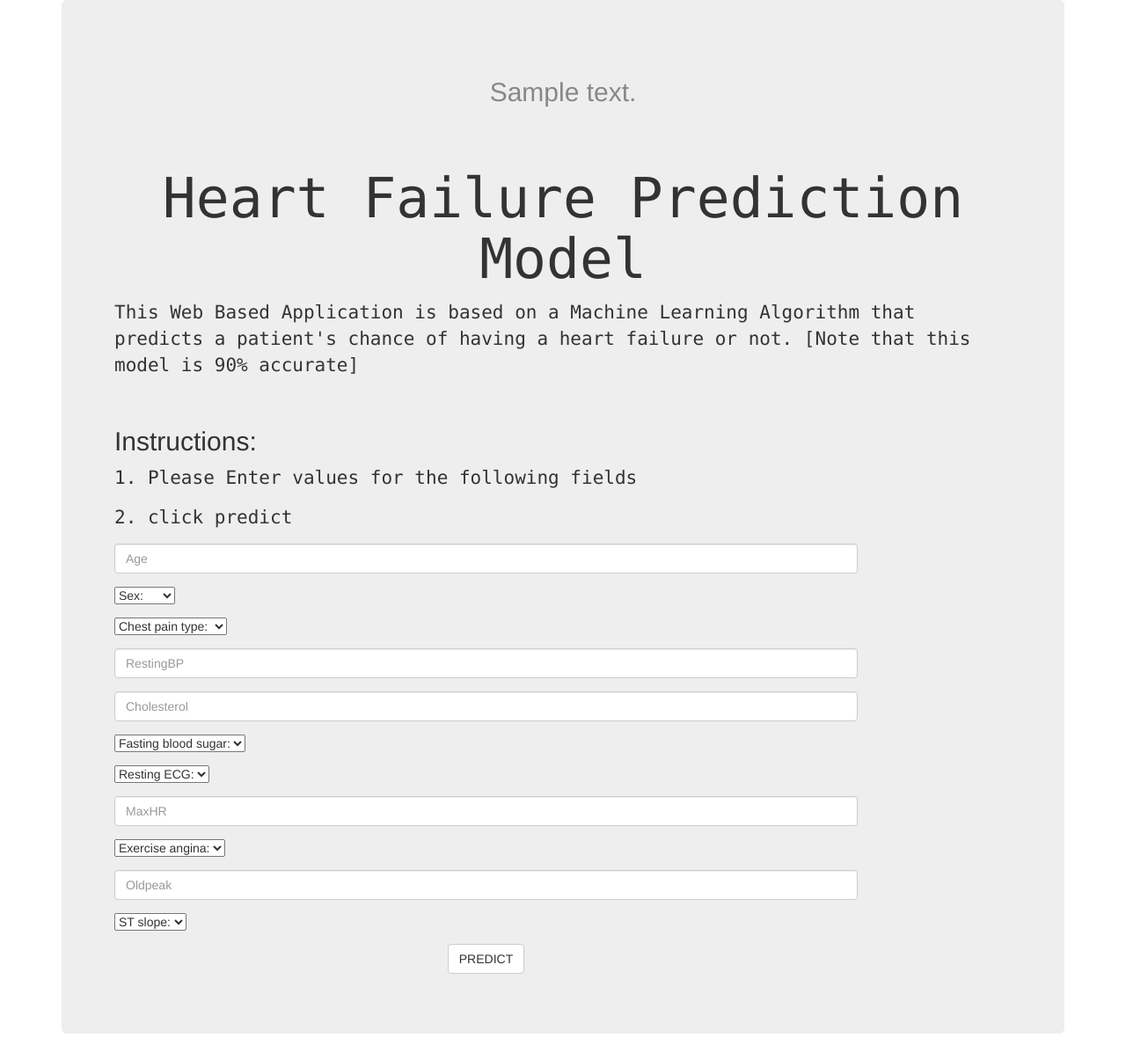
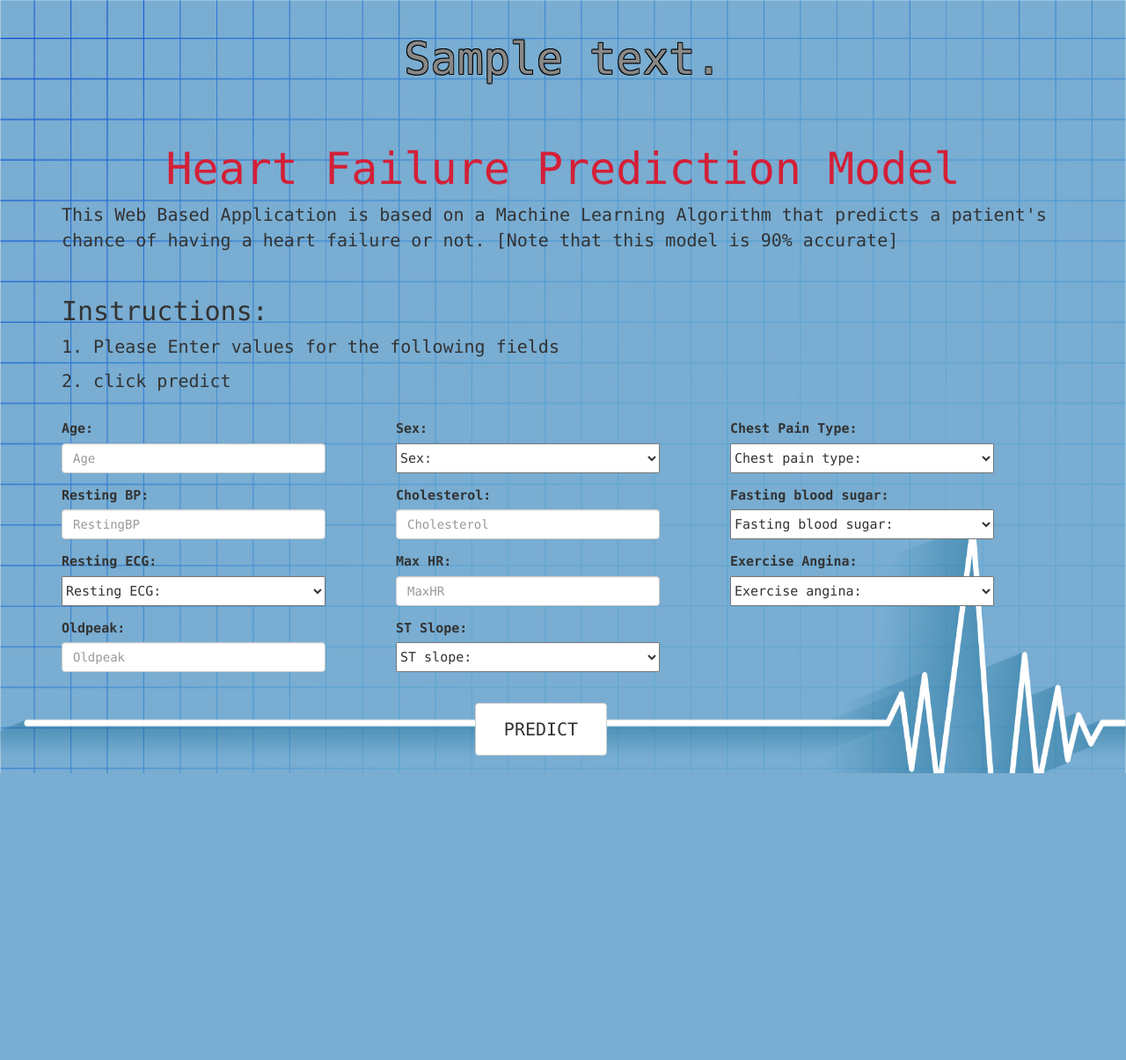
Before and after one commit to mentelmarian/HeartDisease, a Flask app: template templates/index.html in a window 1280 px wide. Shown: the whole page at 88% size. After the commit the page ends 879 px from the top, so only its background shows below. Run offline with Flask 2, Linux system fonts and the light colour scheme; the template is opened without the code that fills it: most values are stand-ins (such as "Sample title", 1, 10 or a date in 2020); some libraries are stand-ins or nearby versions.

Commit message:
Add files via upload

```diff
--- a/computePCA.py
+++ b/computePCA.py
@@ -54,9 +54,9 @@
 
 s = 30
 plt.scatter(d_pca[0:410, 0], d_pca[0:410, 1],
-            color='red',s=s, lw=0, label='Normal')
+            color='#67a9cf',s=s, lw=0, label='Normal')
 plt.scatter(d_pca[410:918, 0], d_pca[410:918, 1],
-            color='blue',s=s, lw=0, label='Heart Disease')
+            color='#ef8a62',s=s, lw=0, label='Heart Disease')
 
 plt.xlabel('Y1')
 plt.ylabel('Y2')
--- a/ml.py
+++ b/ml.py
@@ -106,7 +106,7 @@
 y = df['HeartDisease']
 print(f'Percentage of patients that had a HeartDisease:  {round(y.value_counts(normalize=True)[1]*100,2)} %  --> ({y.value_counts()[1]} patients)\nPercentage of patients that did not have a HeartDisease: {round(y.value_counts(normalize=True)[0]*100,2)}  %  --> ({y.value_counts()[0]} patients)')
 print('\n')
-fig = px.histogram(df, x="HeartDisease")
+fig = px.histogram(df, x="HeartDisease", title="Distribution for the numerical attributes", height=500)
 fig.show()
 print('\n')
 print(df[numerical].describe())
--- a/templates/index.html
+++ b/templates/index.html
@@ -14,17 +14,65 @@
 
         .text{
             color:{{color_choice}};
+            text-shadow:
+              -0.8px -0.8px 0 #000,
+              0.85px -0.85px 0 #000,
+              -0.85px 0.85px 0 #000,
+              0.85px 0.85px 0 #000;
         }
 
+        h1{
+          font-family: "Lucida Console", "Courier New", monospace;
+          font-size: 50px;
+        }
+
+        p{
+          font-family: "Lucida Console", "Courier New", monospace;
+          font-size: 20px;
+        }
+
+        h2{
+          font-family: "Lucida Console", "Courier New", monospace;
+          font-size: 30px;
+        }
+
+        label, input, select, option{
+          font-family: "Lucida Console", "Courier New", monospace;
+          font-size: 15px;
+        }
+
+        .form-group, select, .form-control{
+          width: 300px;
+        }
+
+        select{
+          height: 34px;
+        }
+
+        .grid-container{
+          display: grid;
+          grid-template-columns: auto auto auto;
+        }
+
+        button{
+          height: 60px;
+          width: 150px;
+          font-family: "Lucida Console", "Courier New", monospace;
+        }
+
+        body{
+          background-image: url("{{ url_for('static', filename='60_.jpg') }}");
+          background-repeat: no-repeat;
+          background-size: 100% 120%;
+        }
     </style>
   </head>
 
   <body>
-
 <div class="container main">
-  <div class="jumbotron" id="holder">
+  <div  id="holder">
      <br>
-  <center><b><h2 class="text";>{{prediction_text}}</h2></b></center>
+  <center><b><h2 class="text" style="font-size: 50px;">{{prediction_text}}</h2></b></center>
      <br>
      <br>
     <center><h1 class='main_heading'> Heart Failure Prediction Model</h1></center>
@@ -35,18 +83,22 @@
       <p>1. Please Enter values for the following fields</p>
       <p>2. click predict </p>
     </div>
+    <br>
 
     <form class="form-horizontal" action="{{ url_for('predict')}}"method="post">
 
+      <div class="grid-container">
       <div class="form-group">
         <div class="col-sm-10">
-          <input  class="form-control" type= "text" name="Age" placeholder="Age" required="required" />
+          <label for="fage">Age:</label><br>
+          <input  class="form-control" id="fage" type= "text" name="Age" placeholder="Age" required="required" />
         </div>
       </div>
 
       <div class="form-group">
         <div class="col-sm-10">
-            <select name="Sex" required="required">
+          <label for="fs">Sex:</label><br>
+            <select name="Sex" id="fs" required="required">
                 <option value="" selected>Sex:</option>
                 <option value="M">Male</option>
                 <option value="F">Female</option>
@@ -56,7 +108,8 @@
 
       <div class="form-group">
         <div class="col-sm-10">
-            <select name="ChestPainType" required="required">
+            <label for="fcpt">Chest Pain Type:</label><br>
+            <select name="ChestPainType" id="fcpt" required="required">
                 <option value="" selected>Chest pain type:</option>
                 <option value="TA">Typical angina</option>
                 <option value="ATA">Atypical angina</option>
@@ -68,19 +121,22 @@
 
       <div class="form-group">
         <div class="col-sm-10">
-          <input  class="form-control" type="text" name="RestingBP" placeholder="RestingBP" required="required" />
+          <label for="frbp">Resting BP:</label><br>
+          <input  class="form-control" id="frbp" type="text" name="RestingBP" placeholder="RestingBP" required="required" />
         </div>
       </div>
 
       <div class="form-group">
         <div class="col-sm-10">
-          <input  class="form-control" type= "text" name="Cholesterol" placeholder="Cholesterol" required="required" />
+          <label for="fchol">Cholesterol:</label><br>
+          <input  class="form-control" id="fchol" type= "text" name="Cholesterol" placeholder="Cholesterol" required="required" />
         </div>
       </div>
 
       <div class="form-group">
         <div class="col-sm-10">
-            <select name="FastingBS" required="required">
+          <label for="ffbs">Fasting blood sugar:</label><br>
+            <select name="FastingBS" id="ffbs" required="required">
                 <option value="" selected>Fasting blood sugar:</option>
                 <option value="0">≤120 mg/dl</option>
                 <option value="1">>120 mg/dl</option>
@@ -90,7 +146,8 @@
 
       <div class="form-group">
         <div class="col-sm-10">
-            <select name="RestingECG" required="required">
+          <label for="frecg">Resting ECG:</label><br>
+            <select name="RestingECG" id="frecg" required="required">
                 <option value="" selected>Resting ECG:</option>
                 <option value="Normal">Normal</option>
                 <option value="ST">ST</option>
@@ -101,13 +158,15 @@
 
       <div class="form-group">
         <div class="col-sm-10">
-          <input  class="form-control" type= "text" name="MaxHR" placeholder="MaxHR" required="required" />
+          <label for="fmhr">Max HR:</label><br>
+          <input  class="form-control" id="fmhr" type= "text" name="MaxHR" placeholder="MaxHR" required="required" />
         </div>
       </div>
 
       <div class="form-group">
         <div class="col-sm-10">
-            <select name="ExerciseAngina" required="required">
+          <label for="fea">Exercise Angina:</label><br>
+            <select name="ExerciseAngina" id="fea" required="required">
                 <option value="" selected>Exercise angina:</option>
                 <option value="N">No</option>
                 <option value="Y">Yes</option>
@@ -117,13 +176,15 @@
 
       <div class="form-group">
         <div class="col-sm-10">
-          <input  class="form-control" type= "text" name="Oldpeak" placeholder="Oldpeak" required="required" />
+          <label for="fo">Oldpeak:</label><br>
+          <input  class="form-control" id="fo" type= "text" name="Oldpeak" placeholder="Oldpeak" required="required" />
         </div>
       </div>
 
       <div class="form-group">
         <div class="col-sm-10">
-            <select name="ST_Slope" required="required">
+          <label for="fsts">ST Slope:</label><br>
+            <select name="ST_Slope" id="fsts" required="required">
                 <option value="" selected>ST slope:</option>
                 <option value="Up">Up</option>
                 <option value="Flat">Flat</option>
@@ -131,15 +192,17 @@
               </select>
         </div>
       </div>
+    </div>
 
+      <br>
 
-
-
-      <div class="form-group">
-        <div class="col-sm-10">
-         <center><button type="submit" class="button btn btn-default">PREDICT</button><center/>
+      <center>
+       <div class="form-group">
+          <div class="col-sm-10">
+           <center><button type="submit" style="font-size: 20px;" class="button btn btn-default">PREDICT</button><center/>
+          </div>
         </div>
-      </div>
+      </center>
     </form>
 
 
```
Also changed, not shown: catboost_info/catboost_training.json, static/60_.jpg (added), 3 other files.
